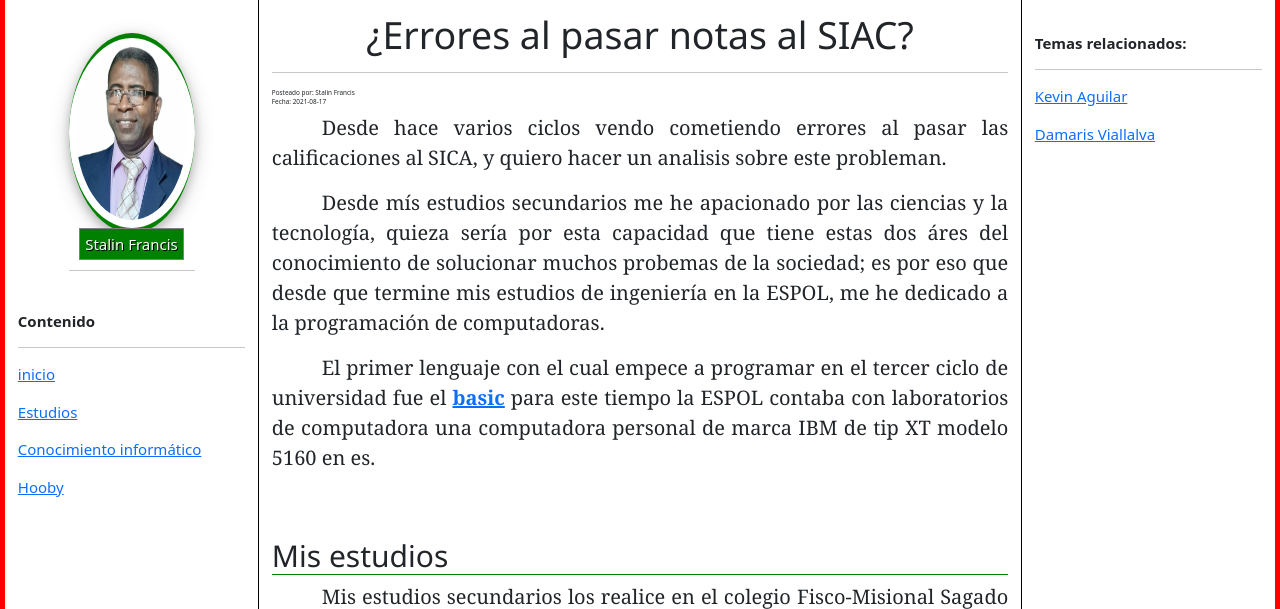
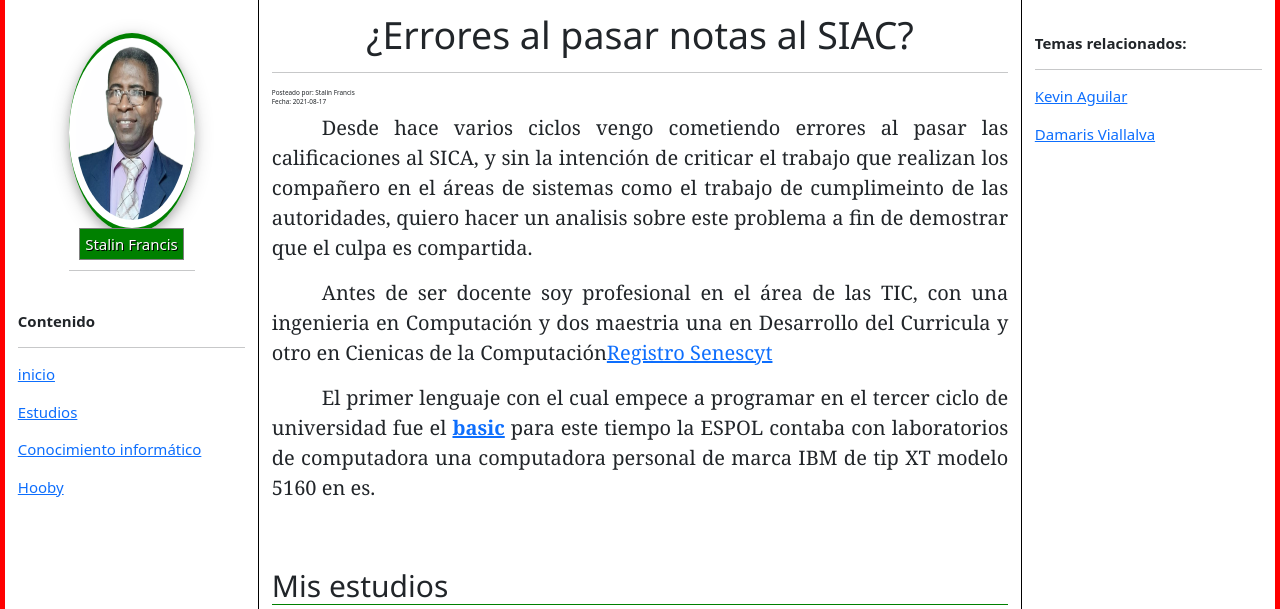
Before and after one commit to educaysoft/educaysoft, a PHP site: page /eys-erroralpasarnotasalsiac.php in a window 1280 px wide. Shown: the part 66-675 px from the top of the page. Run offline with PHP 8.4, Linux system fonts and the light colour scheme.

Commit message:
mejora a paginas educaysoft

```diff
--- a/eys-erroralpasarnotasalsiac.php
+++ b/eys-erroralpasarnotasalsiac.php
@@ -24,8 +24,8 @@ include("marco-right.php");
   </div>
   <div style="width: 100%; height:100%;" >
            <div  style="text-align:justify; font-size: 20px;">
-                   <p class="eys-parrafo">Desde hace varios ciclos vendo cometiendo errores al pasar las calificaciones al SICA, y quiero hacer un analisis sobre este probleman. </p>
-                   <p class="eys-parrafo">Desde mís estudios secundarios me he apacionado por las ciencias y la tecnología, quieza sería  por esta capacidad que tiene estas dos áres del conocimiento de solucionar muchos probemas de la sociedad; es por eso que desde que termine mis estudios de ingeniería en la ESPOL, me he dedicado a la programación de computadoras. </p>
+                   <p class="eys-parrafo">Desde hace varios ciclos vengo cometiendo errores al pasar las calificaciones al SICA, y sin la intención de criticar el trabajo que realizan los compañero en el áreas de sistemas como el trabajo de cumplimeinto de las autoridades, quiero hacer un analisis sobre este problema a fin de demostrar que el culpa es compartida. </p>
+                   <p class="eys-parrafo">Antes de ser docente soy profesional en el área de las TIC, con una ingenieria en Computación y dos maestria una en Desarrollo del Curricula y otro en Cienicas de la Computación<a href="https://repositorioutlvte.org/Repositorio/2023-05-19-FQSA-01238.pdf">Registro Senescyt</a></p>
 <p class="eys-parrafo"> El primer lenguaje con el cual empece a programar en el tercer ciclo de universidad fue el <b><a href="https://en.wikipedia.org/wiki/BASIC"> basic</a></b>  para este tiempo la ESPOL contaba con laboratorios de computadora  una computadora personal de marca IBM de tip XT modelo 5160  en es.</p>
 
    <div id="blog-seccion2"  style="height: 50px;"></div>
```
Also changed, not shown: 1 other file.
